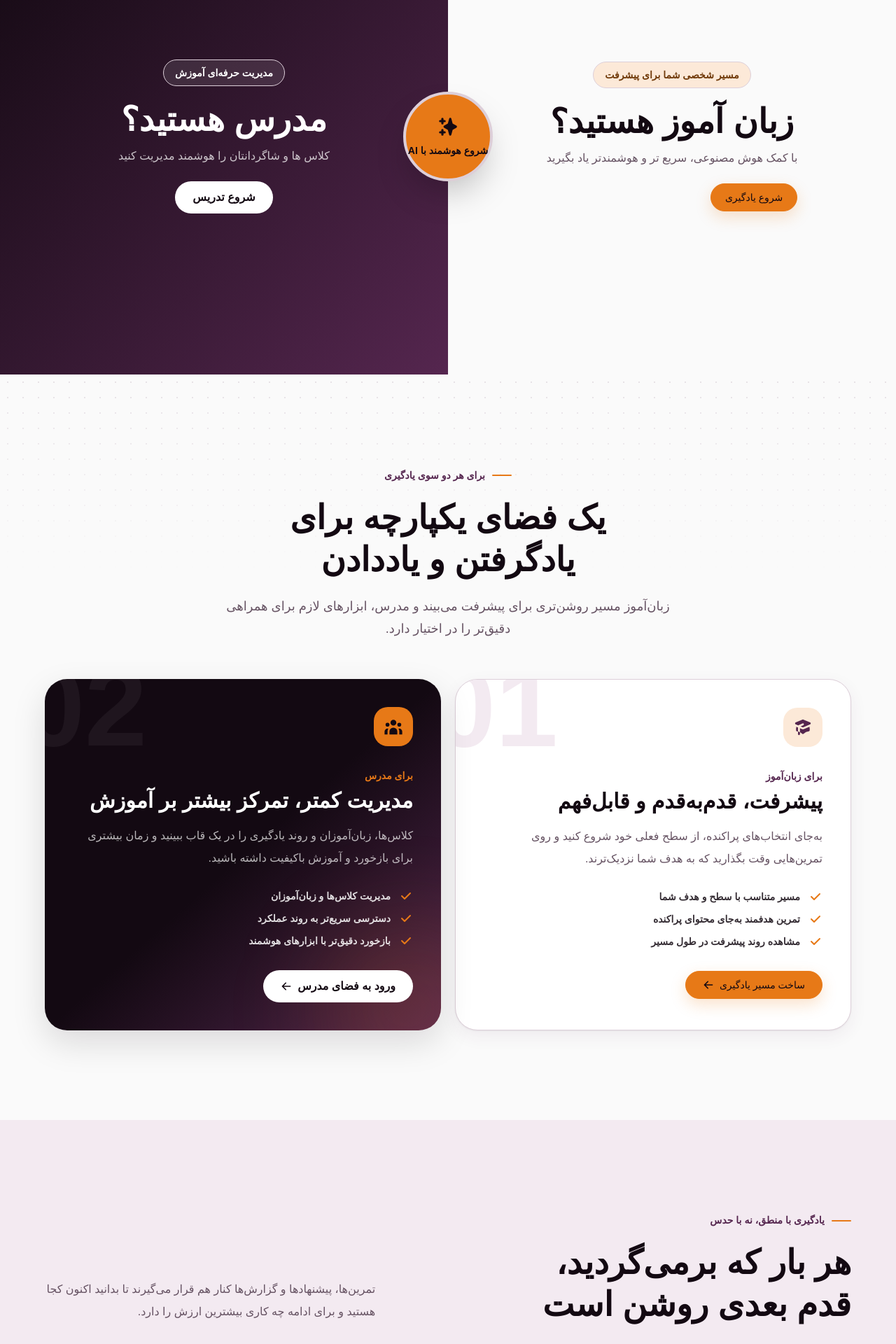
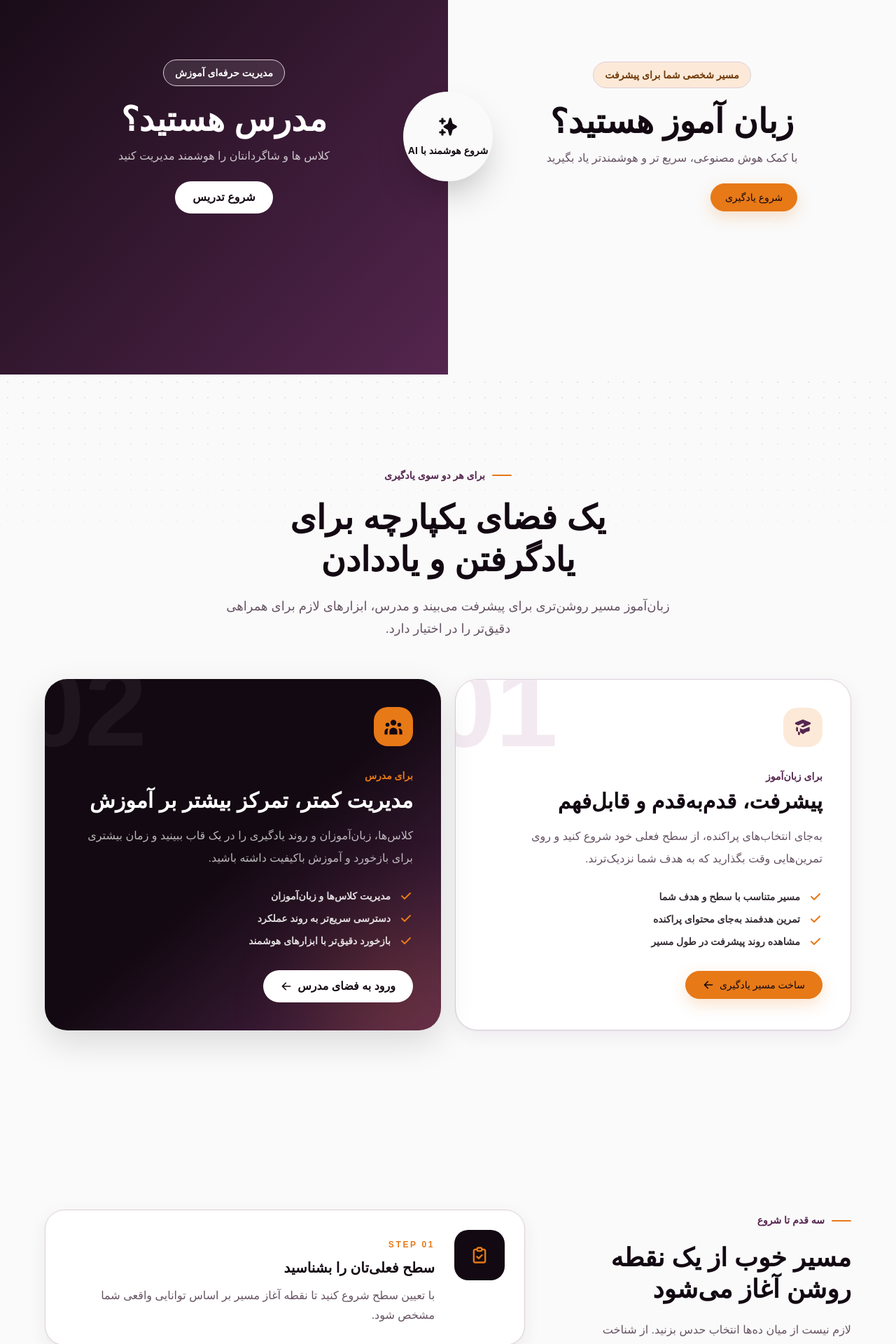
Before and after one commit to navidth/languageTut, a Next.js app: page / in a window 1280 px wide. Shown: the part 220-2140 px from the top of the page at 70% size. Built offline with nearby package versions, Linux system fonts and the light colour scheme; no server answers.

Commit message:
change for deploy2

```diff
--- a/src/app/(public)/page.tsx
+++ b/src/app/(public)/page.tsx
@@ -8,7 +8,7 @@ import LandingAuthCheck from "@/components/landing/LandingAuthCheck";
 import PlacementTestSection from "@/components/landing/PlacementTestSection";
 import TrustSection from "@/components/landing/TrustSection";
 import UserTypeSection from "@/components/landing/UserTypeSection";
-import WhyUsSection from "@/components/landing/WhyUsSection";
+// import WhyUsSection from "@/components/landing/WhyUsSection";
 
 const title = "آموزش هوشمند زبان انگلیسی و تعیین سطح آنلاین";
 const description =
@@ -81,7 +81,7 @@ export default function HomePage() {
       />
       <HeroSplit />
       <UserTypeSection />
-      <WhyUsSection />
+      {/* <WhyUsSection /> */}
       <HowItWorksSection />
       <TrustSection />
       <PlacementTestSection />
--- a/src/components/landing/HeroSplit.tsx
+++ b/src/components/landing/HeroSplit.tsx
@@ -44,7 +44,7 @@ export default function HeroSplit() {
                               href="/ai"
                               className="
                                     flex h-32 w-32 cursor-pointer flex-col items-center justify-center rounded-full
-                                    border-4 border-background bg-brand-accent text-brand-primary shadow-2xl transition hover:scale-105
+                                     bg-background text-brand-primary shadow-2xl transition hover:scale-105
                               "
                         >
                               <HiSparkles className="mb-2 h-8 w-8 text-brand-primary" />
```
